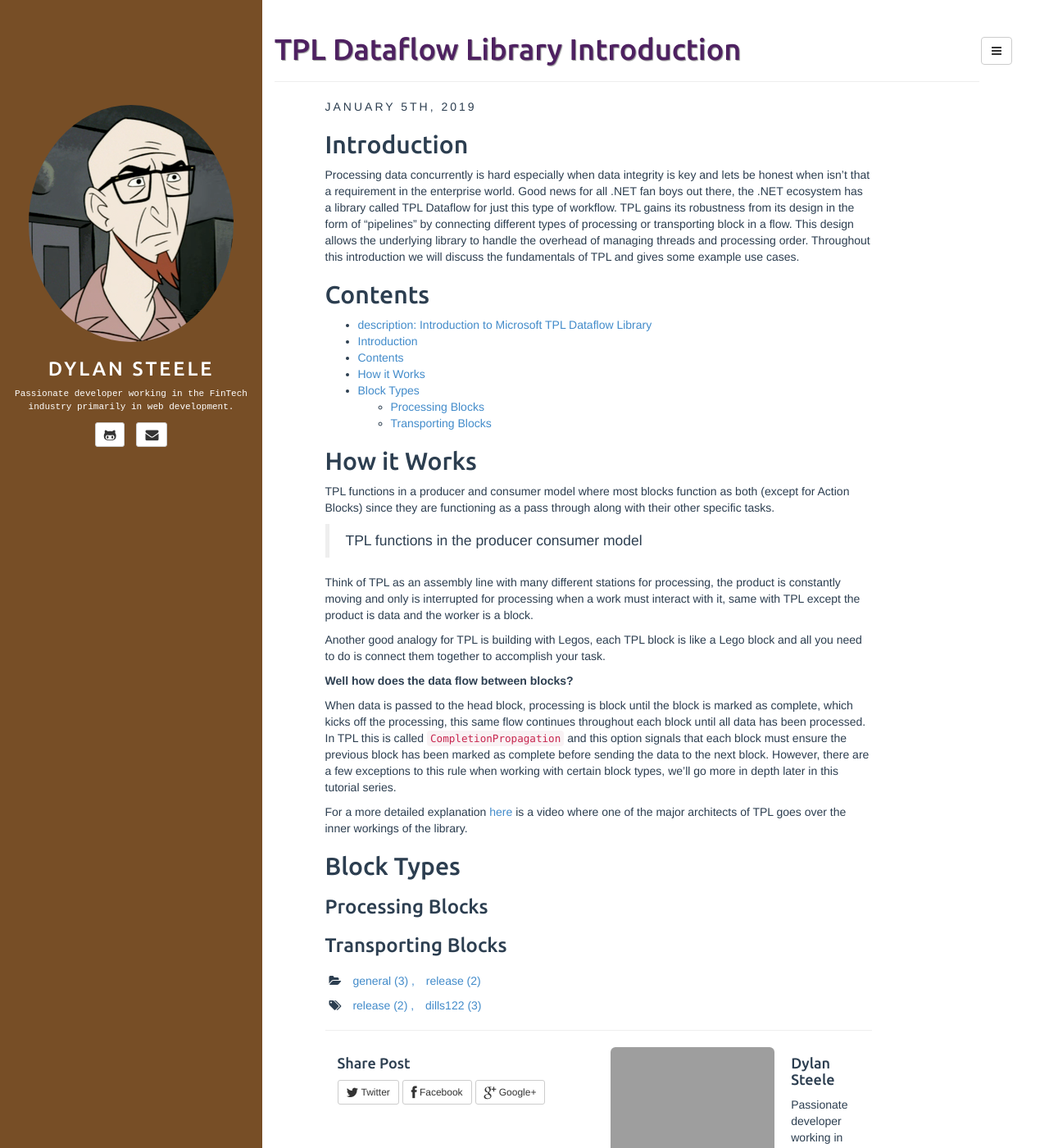
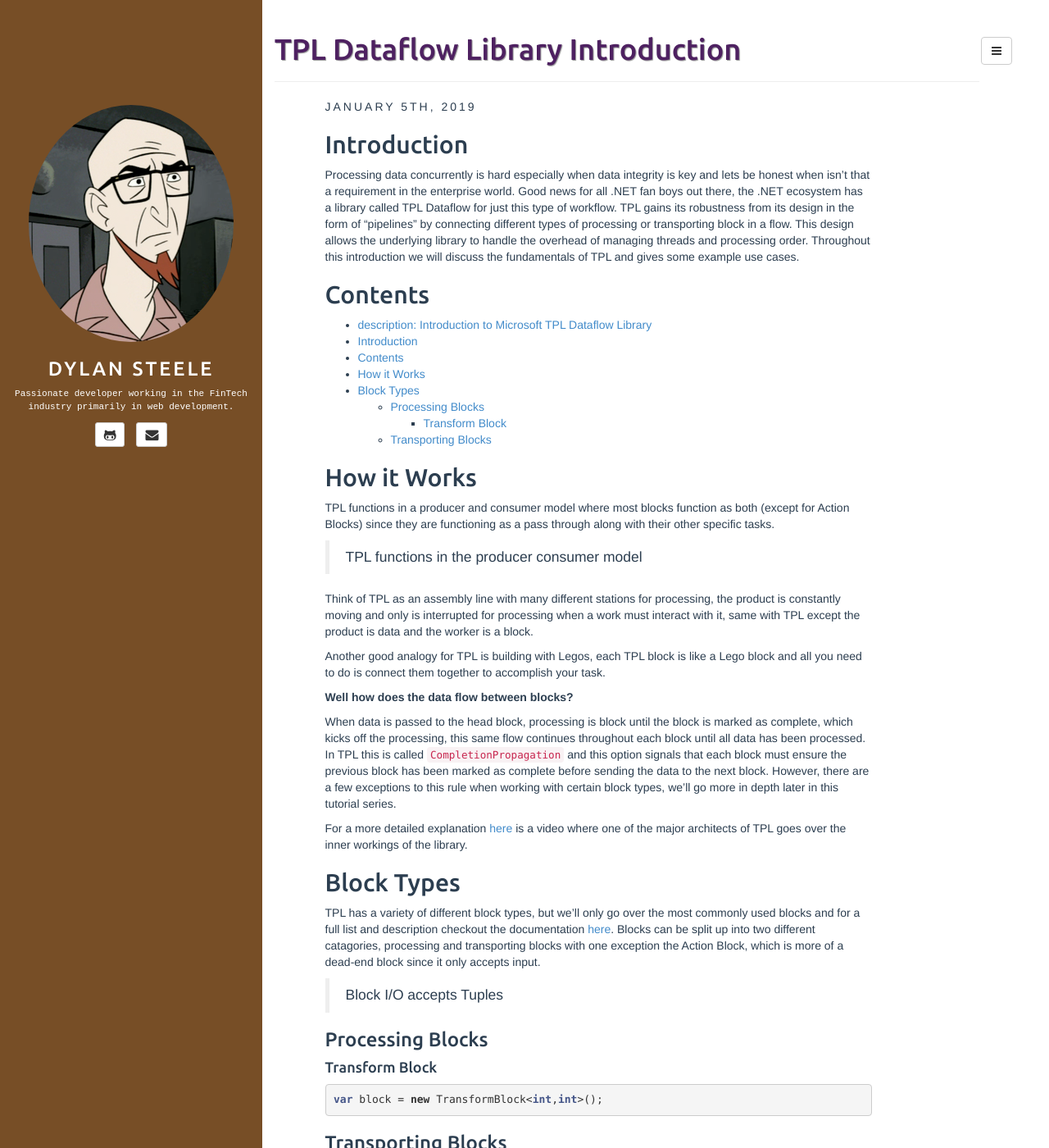
Before and after one commit to dills122/Blog, a Jekyll site: the page built from _posts/2019-01-05-tpl-dataflow-introduction.md, in a window 1280 px wide and 1400 px high. Shown: the whole window at 82% size. Built offline with Jekyll 4.4.1, drawn with Linux system fonts in a browser that asks for light colours; grey boxes are pictures that could not be loaded.

Commit message:
Started block info

```diff
--- a/_posts/2019-01-05-tpl-dataflow-introduction.md
+++ b/_posts/2019-01-05-tpl-dataflow-introduction.md
@@ -18,6 +18,7 @@
 - [How it Works](#how-it-works)
 - [Block Types](#block-types)
   - [Processing Blocks](#processing-blocks)
+    - [Transform Block](#transform-block)
   - [Transporting Blocks](#transporting-blocks)
 
 ## How it Works
@@ -38,7 +39,18 @@
 
 ## Block Types
 
+TPL has a variety of different block types, but we'll only go over the most commonly used blocks and for a full list and description checkout the documentation [here](https://docs.microsoft.com/en-us/dotnet/standard/parallel-programming/dataflow-task-parallel-library#predefined-dataflow-block-types). Blocks can be split up into two different catagories, processing and transporting blocks with one exception the Action Block, which is more of a dead-end block since it only accepts input.
+
+> Block I/O accepts Tuples
 
 ### Processing Blocks
 
+#### Transform Block
+
+{% highlight csharp %}
+
+var block = new TransformBlock<int,int>();
+
+{% endhighlight %}
+
 ### Transporting Blocks
```
